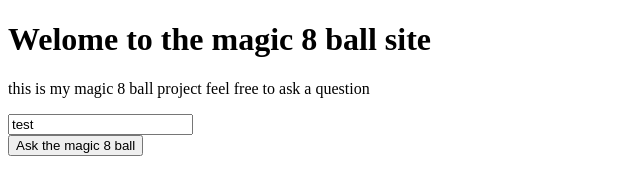
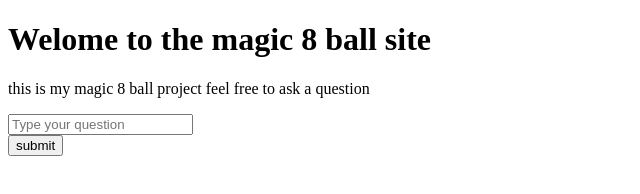
Before and after one commit to BlueCollarGiant/magic8ball, a plain HTML site: page index.html in a window 1280 px wide. Shown: the whole page, without its empty margins (0-640 px from the left). Drawn offline with Linux system fonts and the light colour scheme.

Commit message:
fixed file name

```diff
--- a/index.html
+++ b/index.html
@@ -8,9 +8,12 @@
 <body>
     <h1>Welome to the magic 8 ball site</h1>
     <p>this is my magic 8 ball project feel free to ask a question</p>
-    <form action="">
-        <input type="text" value="test"><br>
-        <input type="submit" value="Ask the magic 8 ball">
+    <form id="questionform">
+        <input type="text" id="question" placeholder="Type your question"><br>
+        <button type="submit">submit</button>
     </form>
+    <div id="responceContainer"></div>
+    <script src="magic8ball.js"></script>
+    </div>
 </body>
 </html>
```
Also changed, not shown: magic8ball.js (renamed from maigc8ball.js).
